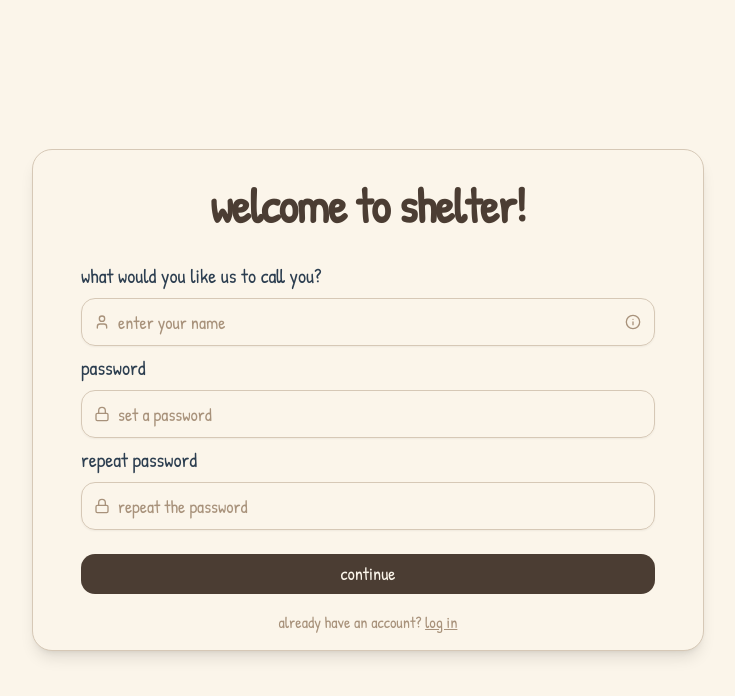
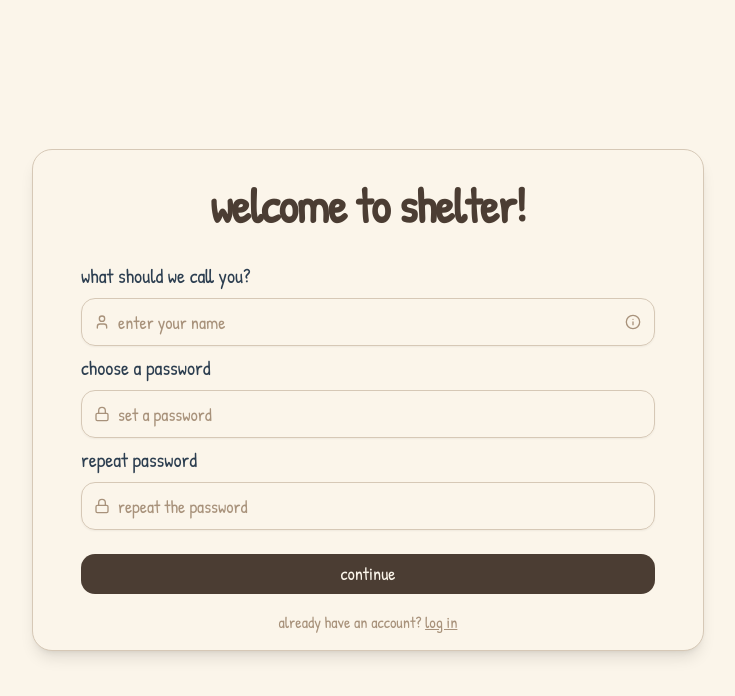
Before and after one commit to Stageddat/shelter-web, a Next.js app: page /signup in a window 1280 px wide. Shown: the top 696 px of the page, without its empty margins (272-1007 px from the left). Built offline with nearby package versions, Linux system fonts and the light colour scheme.

Commit message:
feat: update labels for username and password fields for clarity

```diff
--- a/src/data/signup/formFields.ts
+++ b/src/data/signup/formFields.ts
@@ -17,7 +17,7 @@ export const formFields: FormFieldConfig[] = [
   {
     id: "username",
     name: "username",
-    label: "what would you like us to call you?",
+    label: "what should we call you?",
     type: "text",
     placeholder: "enter your name",
     icon: User,
@@ -28,7 +28,7 @@ export const formFields: FormFieldConfig[] = [
   {
     id: "password",
     name: "password",
-    label: "password",
+    label: "choose a password",
     type: "password",
     placeholder: "set a password",
     icon: Lock,
```
